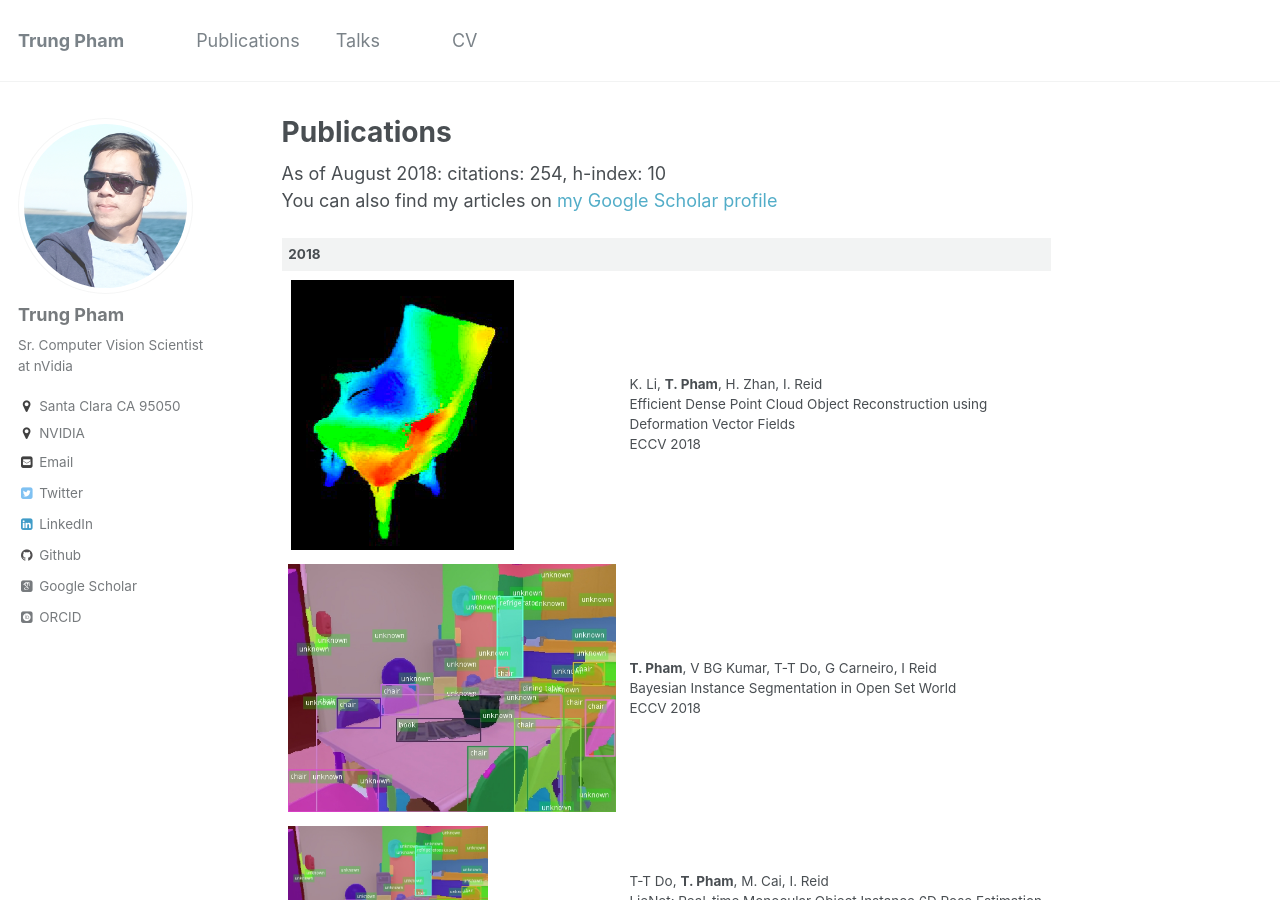
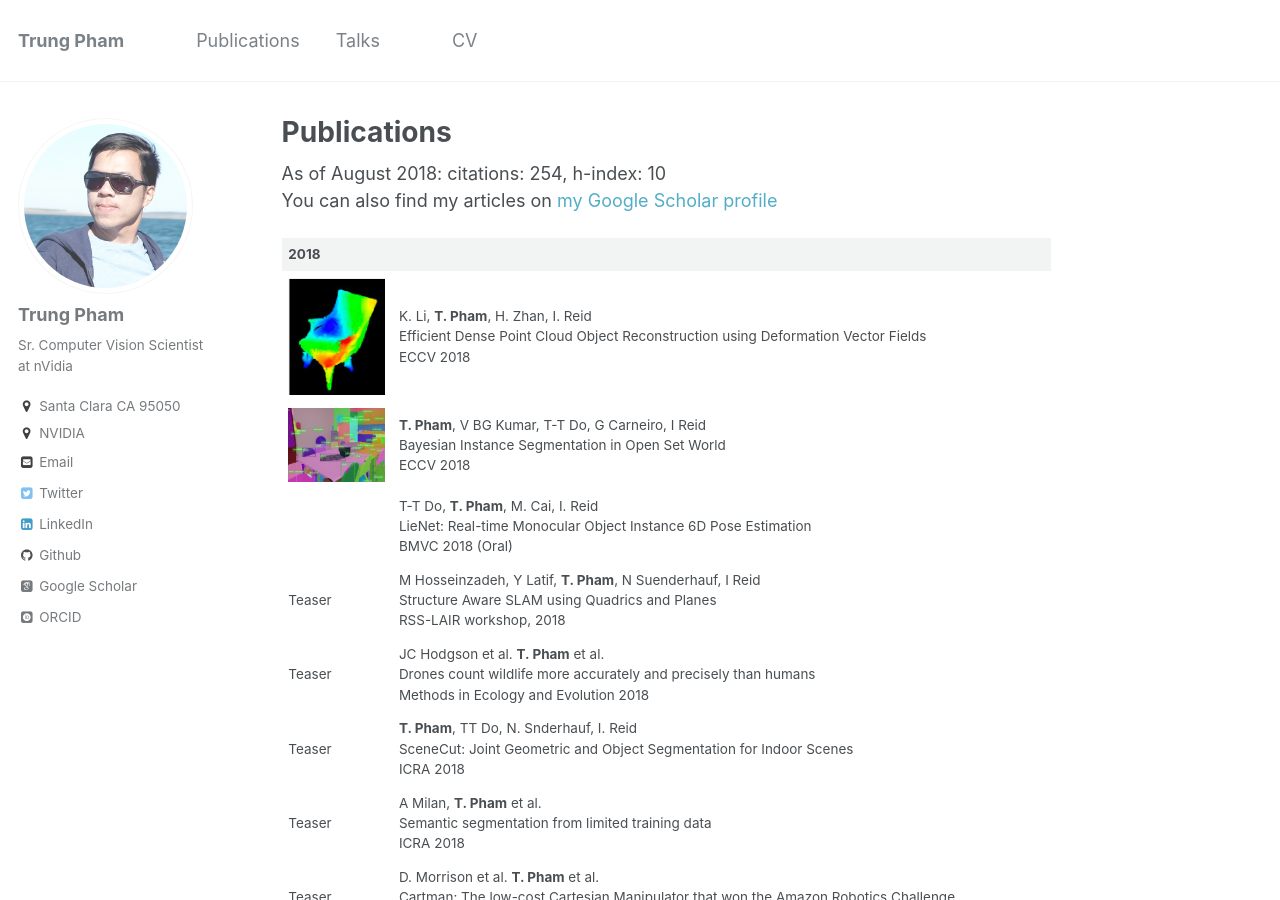
Before and after one commit to trungtpham/trungtpham.github.io, a Jekyll site: the page built from _pages/publications.md, in a window 1280 px wide and 900 px high. Built offline with Jekyll 4.4.1, drawn with Linux system fonts in a browser that asks for light colours; some web fonts are replaced.

Commit message:
Update publications.md

```diff
--- a/_pages/publications.md
+++ b/_pages/publications.md
@@ -16,9 +16,9 @@
 
 |  2018 |   |
 |---|---|
-|![](../images/3D_deep_reconstruction.png)| K. Li, **T. Pham**, H. Zhan, I. Reid <br> Efficient Dense Point Cloud Object Reconstruction using Deformation Vector Fields <br>ECCV 2018|
-|![](../images/openset_instance.jpg)| **T. Pham**, V BG Kumar, T-T Do, G Carneiro, I Reid <br> Bayesian Instance Segmentation in Open Set World <br> ECCV 2018|
-|<img src="../images/openset_instance.jpg" alt="drawing" width="200px"/> |T-T Do, **T. Pham**, M. Cai, I. Reid  <br> LieNet: Real-time Monocular Object Instance 6D Pose Estimation <br> BMVC 2018 (Oral) |
+|<img src="../images/3D_deep_reconstruction.png" alt="drawing" width="100px"/>| K. Li, **T. Pham**, H. Zhan, I. Reid <br> Efficient Dense Point Cloud Object Reconstruction using Deformation Vector Fields <br>ECCV 2018|
+|<img src="../images/openset_instance.jpg" alt="drawing" width="100px"/> | **T. Pham**, V BG Kumar, T-T Do, G Carneiro, I Reid <br> Bayesian Instance Segmentation in Open Set World <br> ECCV 2018|
+||T-T Do, **T. Pham**, M. Cai, I. Reid  <br> LieNet: Real-time Monocular Object Instance 6D Pose Estimation <br> BMVC 2018 (Oral) |
 |Teaser|M Hosseinzadeh, Y Latif, **T. Pham**, N Suenderhauf, I Reid <br> Structure Aware SLAM using Quadrics and Planes  <br> RSS-LAIR workshop, 2018|
 |Teaser|JC Hodgson et al. **T. Pham** et al.  <br> Drones count wildlife more accurately and precisely than humans  <br> Methods in Ecology and Evolution 2018|
 |Teaser|**T. Pham**, TT Do, N. Snderhauf, I. Reid<br>SceneCut: Joint Geometric and Object Segmentation for Indoor Scenes<br>ICRA 2018|
```
